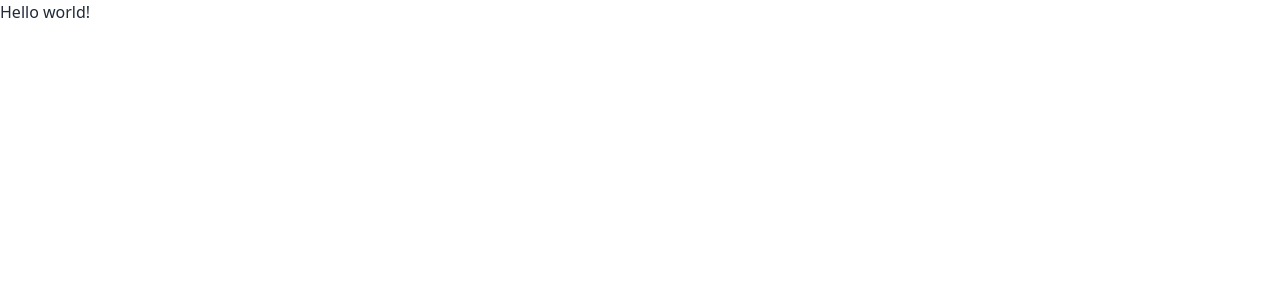
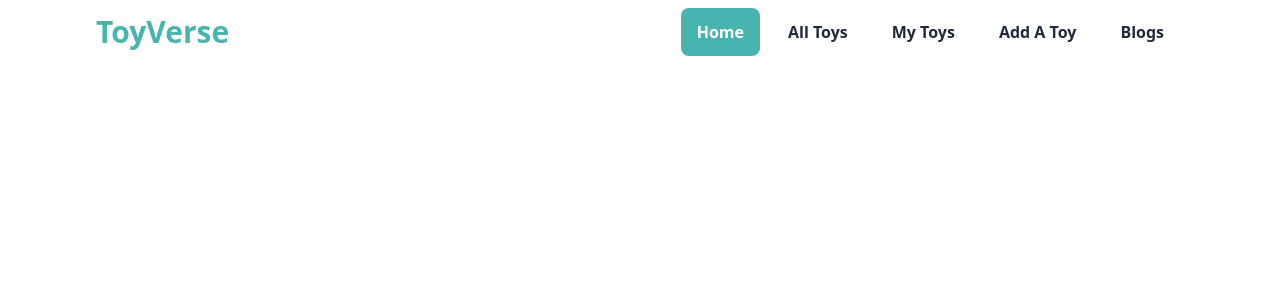
Before and after one commit to gsjoy24/toy-verse-client, a React (Vite) app: page / in a window 1280 px wide. Shown: the top 300 px of the page. Built offline with nearby package versions, Linux system fonts and the light colour scheme.

Commit message:
navigation added

```diff
--- /dev/null
+++ b/src/components/Home/Home.jsx
@@ -0,0 +1,11 @@
+import Navigation from '../Navigation/Navigation';
+
+const Home = () => {
+	return (
+		<div>
+			<Navigation />
+		</div>
+	);
+};
+
+export default Home;
--- /dev/null
+++ b/src/components/Navigation/Navigation.jsx
@@ -0,0 +1,51 @@
+import { Link, NavLink } from 'react-router-dom';
+
+const Navigation = () => {
+	const navItems = (
+		<>
+			<li>
+				<NavLink className={({ isActive }) => (isActive ? 'bg-[#48b4ad] text-white' : '')} to='/'>
+					Home
+				</NavLink>
+			</li>
+			<li>
+				<NavLink to='/all-toys'>All Toys</NavLink>
+			</li>
+			<li>
+				<NavLink to='/my-toys'>My Toys</NavLink>
+			</li>
+			<li>
+				<NavLink to='/add-toy'>Add A Toy</NavLink>
+			</li>
+			<li>
+				<NavLink to='/blogs'>Blogs</NavLink>
+			</li>
+		</>
+	);
+	return (
+		<div className='navbar items-center px-6 md:px-24'>
+			<div className='navbar-start justify-between items-center flex w-full'>
+				<Link to='/' className='font-bold text-2xl lg:text-3xl text-[#48b4ad]'>
+					ToyVerse
+				</Link>
+				<div className='dropdown dropdown-end'>
+					<label tabIndex={0} className='btn btn-ghost lg:hidden'>
+						<svg xmlns='http://www.w3.org/2000/svg' className='h-5 w-5' fill='black' viewBox='0 0 24 24' stroke='black'>
+							<path strokeLinecap='round' strokeLinejoin='round' strokeWidth='2' d='M4 6h16M4 12h8m-8 6h16' />
+						</svg>
+					</label>
+					<ul
+						tabIndex={0}
+						className='menu menu-compact dropdown-content mt-3 p-4 shadow rounded-box w-52 gap-4 bg-slate-50 font-semibold'>
+						{navItems}
+					</ul>
+				</div>
+			</div>
+			<div className='navbar-center hidden lg:flex'>
+				<ul className='menu menu-horizontal px-1 gap-3 font-semibold'>{navItems}</ul>
+			</div>
+		</div>
+	);
+};
+
+export default Navigation;
--- a/src/main.jsx
+++ b/src/main.jsx
@@ -2,11 +2,12 @@ import React from 'react';
 import ReactDOM from 'react-dom/client';
 import { createBrowserRouter, RouterProvider } from 'react-router-dom';
 import './index.css';
+import Home from './components/Home/Home';
 
 const router = createBrowserRouter([
 	{
 		path: '/',
-		element: <div>Hello world!</div>
+		element: <Home />
 	}
 ]);
 
```
